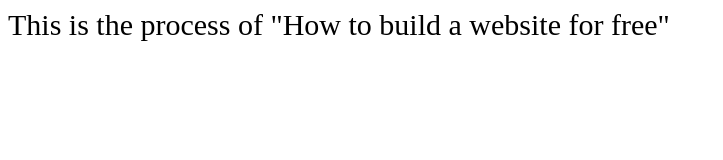
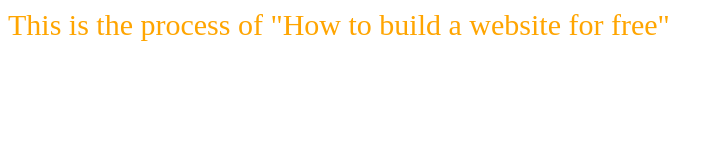
Before and after one commit to alonemonstercoding/alonemonstercoding.github.io, a plain HTML site: page index.html in a window 1280 px wide. Shown: the whole page, without its empty margins (0-723 px from the left). Drawn offline with Linux system fonts and the light colour scheme.

Commit message:
Update index.html

```diff
--- a/index.html
+++ b/index.html
@@ -1,6 +1,6 @@
 <html>
   <body>
-    <p style="font-size:30px">
+    <p style="font-size:30px; color: orange;">
       This is the process of "How to build a website for free"
     </p>
   </body>
```
